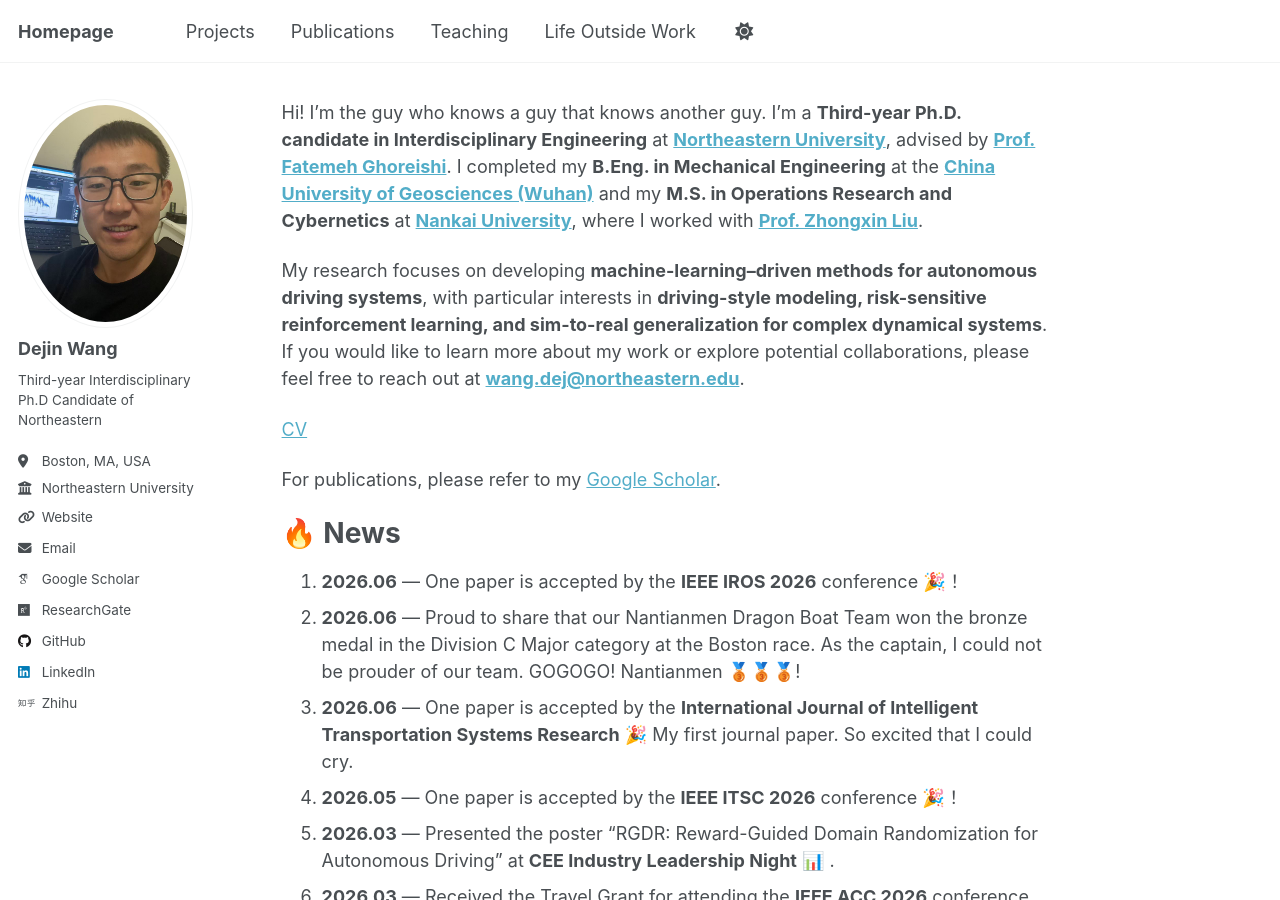
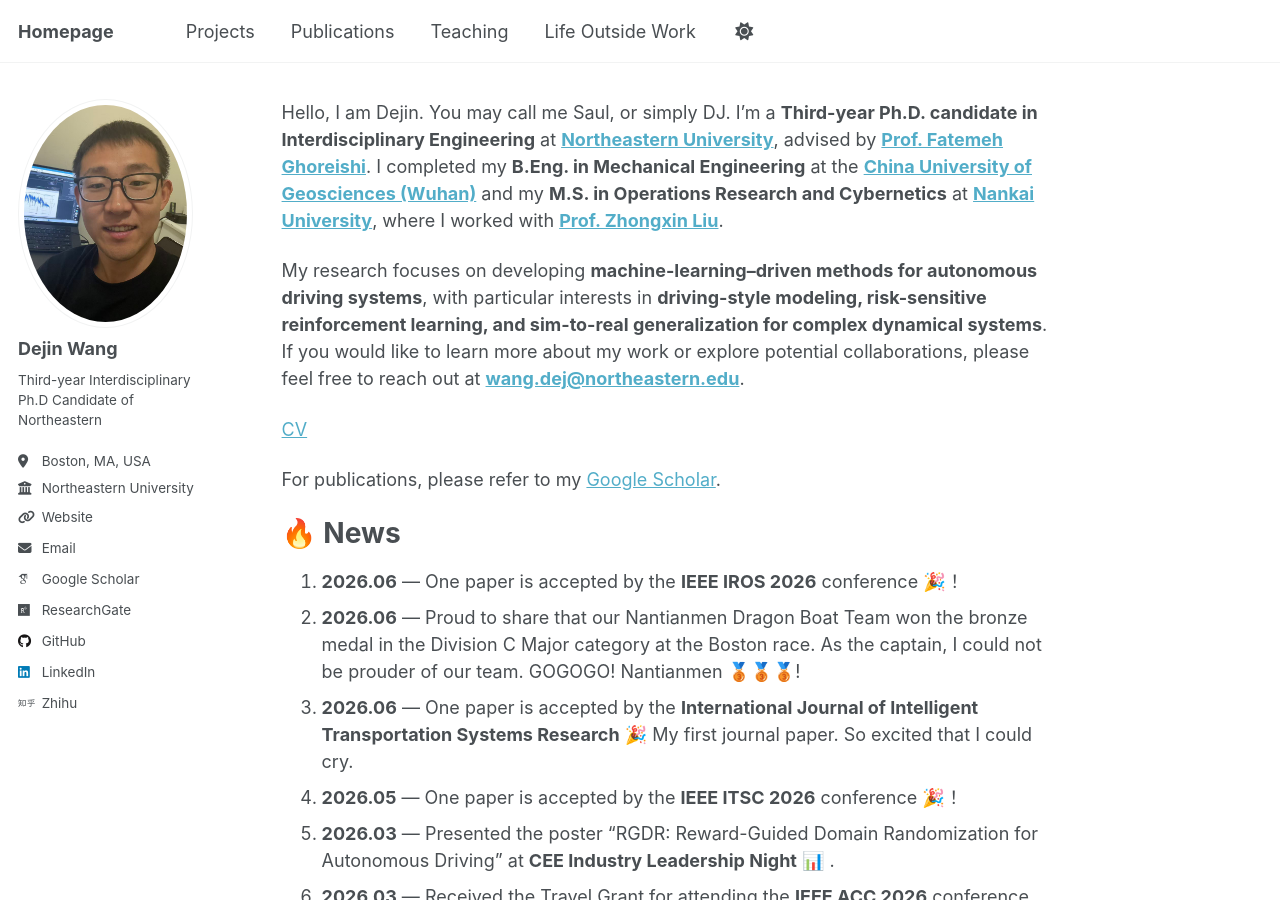
Before and after one commit to dejin-wang/dejin-wang.github.io, a Jekyll site: the page built from _pages/about.md, in a window 1280 px wide and 900 px high. Built offline with Jekyll 4.4.1, drawn with Linux system fonts in a browser that asks for light colours; some web fonts are replaced; a script that is not in the unit is left out.

Commit message:
Update about page introduction
Replaced informal introduction with a formal one.

```diff
--- a/_pages/about.md
+++ b/_pages/about.md
@@ -6,8 +6,7 @@ redirect_from:
   - /about.html
 ---
 
-
-Hi! I’m the guy who knows a guy that knows another guy.  I’m a **Third-year Ph.D. candidate in Interdisciplinary Engineering** at **[Northeastern University](https://www.northeastern.edu/)**, advised by **[Prof. Fatemeh Ghoreishi](https://ghoreishi.lab.northeastern.edu/)**. I completed my **B.Eng. in Mechanical Engineering** at the **[China University of Geosciences (Wuhan)](https://en.cug.edu.cn/)** and my **M.S. in Operations Research and Cybernetics** at **[Nankai University](https://en.nankai.edu.cn/)**, where I worked with **[Prof. Zhongxin Liu](https://ai.nankai.edu.cn/info/1033/4287.htm)**.
+Hello, I am Dejin. You may call me Saul, or simply DJ.  I’m a **Third-year Ph.D. candidate in Interdisciplinary Engineering** at **[Northeastern University](https://www.northeastern.edu/)**, advised by **[Prof. Fatemeh Ghoreishi](https://ghoreishi.lab.northeastern.edu/)**. I completed my **B.Eng. in Mechanical Engineering** at the **[China University of Geosciences (Wuhan)](https://en.cug.edu.cn/)** and my **M.S. in Operations Research and Cybernetics** at **[Nankai University](https://en.nankai.edu.cn/)**, where I worked with **[Prof. Zhongxin Liu](https://ai.nankai.edu.cn/info/1033/4287.htm)**.
 
 
 My research focuses on developing **machine-learning–driven methods for autonomous driving systems**, with particular interests in **driving-style modeling, risk-sensitive reinforcement learning, and sim-to-real generalization for complex dynamical systems**. If you would like to learn more about my work or explore potential collaborations, please feel free to reach out at **<a href="mailto:wang.dej@northeastern.edu">wang.dej@northeastern.edu</a>**.
```
